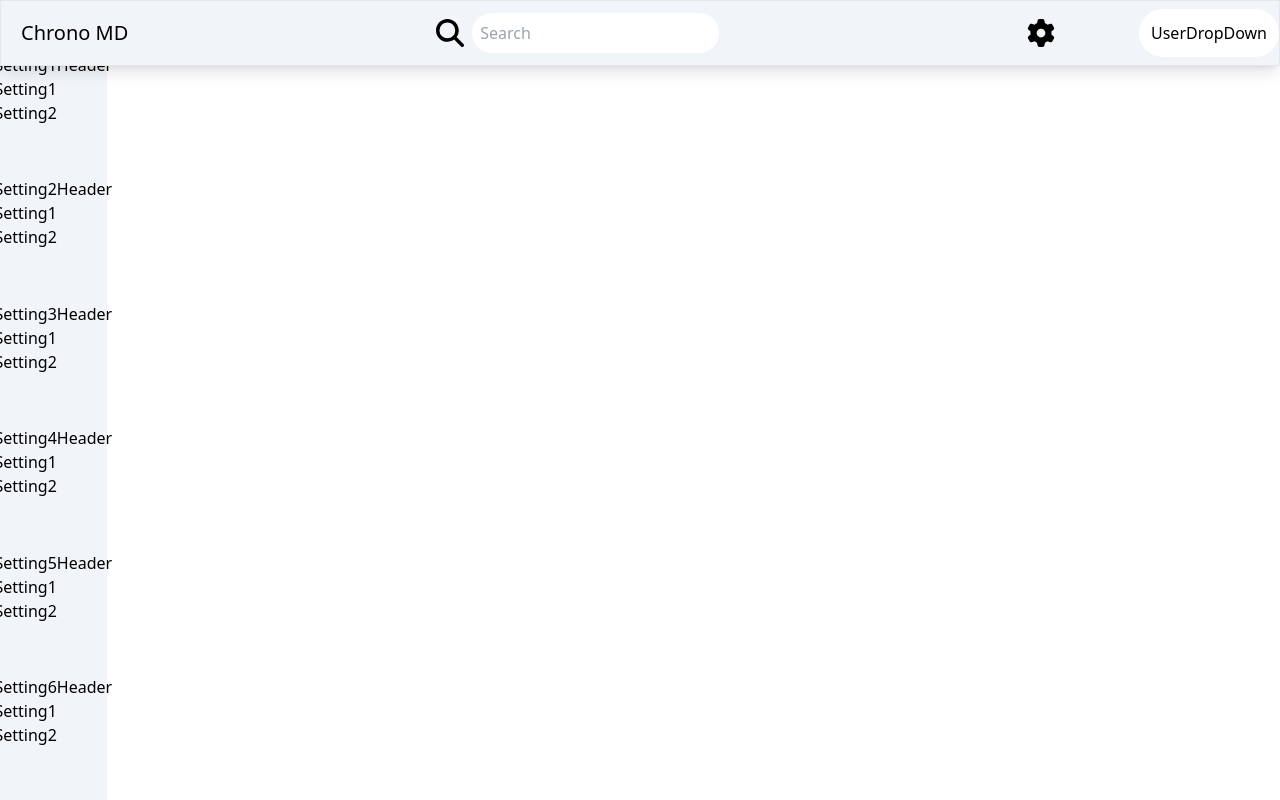
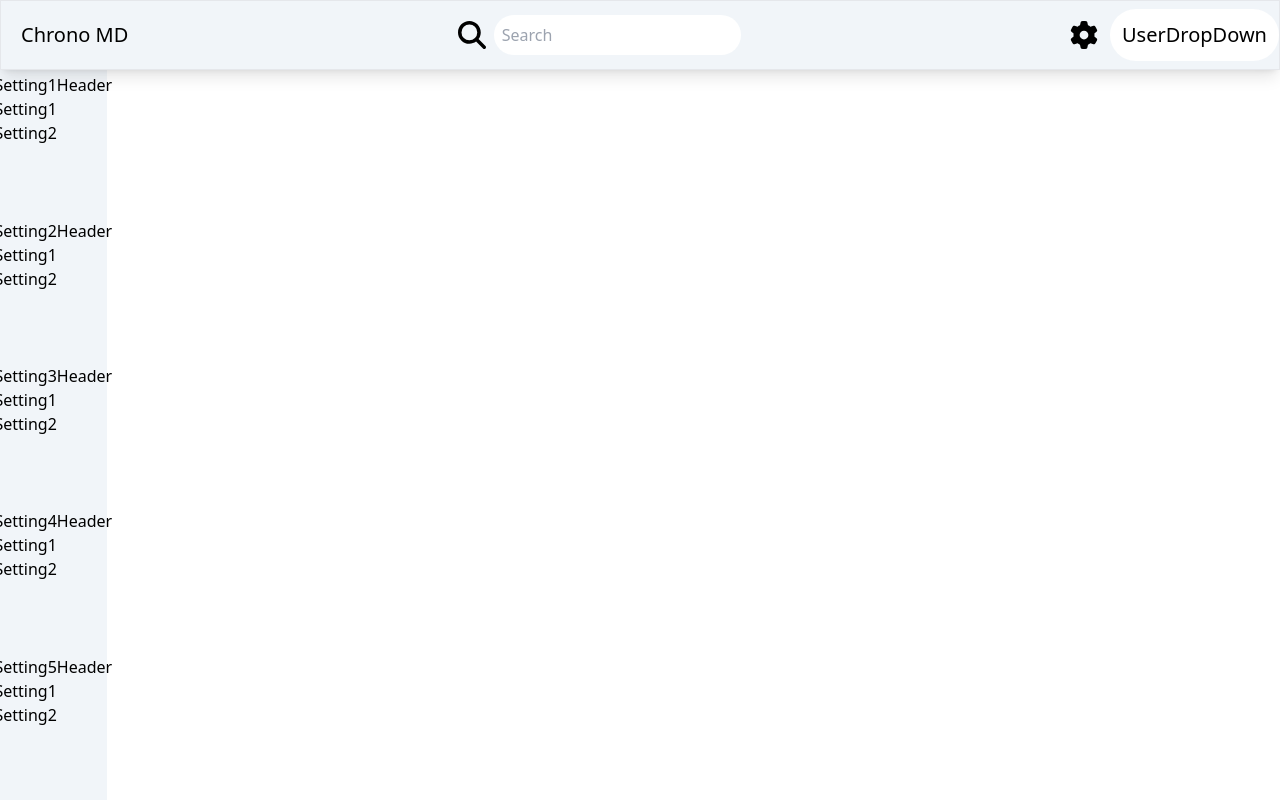
Before and after one commit to scottpickering31/ChronoMD, a React (Create React App) app in the folder frontend/: page / in a window 1280 px wide. Both pictures are taken after a click on the element "Sign In". Built offline with nearby package versions, Linux system fonts and the light colour scheme.

Commit message:
Changed tscongif files and included loggedIn state changes to NavBar signintabs

```diff
--- /dev/null
+++ b/frontend/src/components/Sidebar.js
@@ -0,0 +1,15 @@
+import React from "react";
+
+function Sidebar() {
+  return (
+    <div className="h-screen w-1/6 z-10 bg-slate-500 flex justify-around items-center flex-col ">
+      <h1>Setting1</h1>
+      <h1>Setting2</h1>
+      <h1>Setting3</h1>
+      <h1>Setting4</h1>
+      <h1>Setting5</h1>
+    </div>
+  );
+}
+
+export default Sidebar;
--- a/frontend/src/components/navbar/navbaricons/SignUpTab.tsx
+++ b/frontend/src/components/navbar/navbaricons/SignUpTab.tsx
@@ -10,7 +10,7 @@ function SignUpTab() {
     !isLoggedIn && (
       <div
         onClick={() => dispatch(loggedIn())}
-        className="cursor-pointer font-bold text-xl bg-green-500 p-2 px-5 rounded-full"
+        className="cursor-pointer font-bold text-xl bg-green-500 p-3 px-5 rounded-full"
       >
         <h1>Sign Up</h1>
       </div>
--- a/frontend/src/components/navbar/navbaricons/UserDropDown.tsx
+++ b/frontend/src/components/navbar/navbaricons/UserDropDown.tsx
@@ -2,7 +2,7 @@ import React from "react";
 
 function UserDropDown() {
   return (
-    <div className="w-full bg-white p-3 rounded-full">
+    <div className="w-full bg-white text-xl p-3 rounded-full">
       <h1>UserDropDown</h1>
     </div>
   );
--- a/frontend/src/containers/Navbar.tsx
+++ b/frontend/src/containers/Navbar.tsx
@@ -32,6 +32,7 @@ function Navbar() {
           <div>
             <SettingsTab />
           </div>
+          {!loggedIn && (
             <div className="flex flex-row items-center mx-5 gap-5">
               <div>
                 <SignInTab />
@@ -40,6 +41,7 @@ function Navbar() {
                 <SignUpTab />
               </div>
             </div>
+          )}
           {loggedIn && (
             <div className="flex justify-end cursor-pointer mr-5">
               <UserDropDown />
--- a/frontend/src/containers/Sidebar.tsx
+++ b/frontend/src/containers/Sidebar.tsx
@@ -28,11 +28,6 @@ function Sidebar() {
         <h2>Setting1</h2>
         <h2>Setting2</h2>
       </div>
-      <div>
-        <h1>Setting6Header</h1>
-        <h2>Setting1</h2>
-        <h2>Setting2</h2>
-      </div>
     </div>
   );
 }
--- a/frontend/tsconfig.json
+++ b/frontend/tsconfig.json
@@ -5,9 +5,10 @@
     "jsx": "react",
     "module": "commonjs",
     "esModuleInterop": true,
-    // "strict": true,
+    "strict": true,
     "skipLibCheck": true,
     "forceConsistentCasingInFileNames": true,
+    "noEmit": false,
     "allowImportingTsExtensions": true
   },
   "include": ["src/**/*.ts", "src/**/*.tsx", "src/assets/svgs/*.d.ts"],
```
Also changed, not shown: 1 other file (tests, documents, lock files or other folders). Lines whose indentation alone changed are shown as unchanged.
